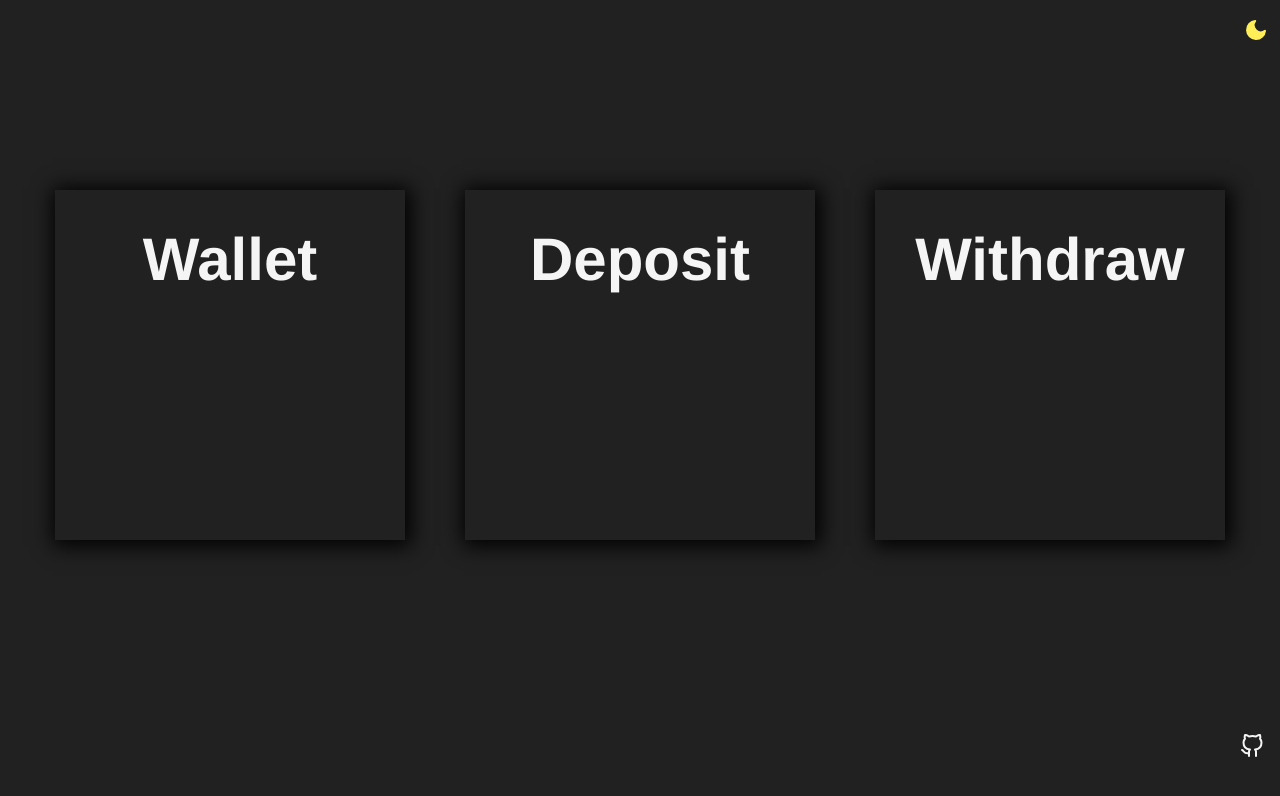
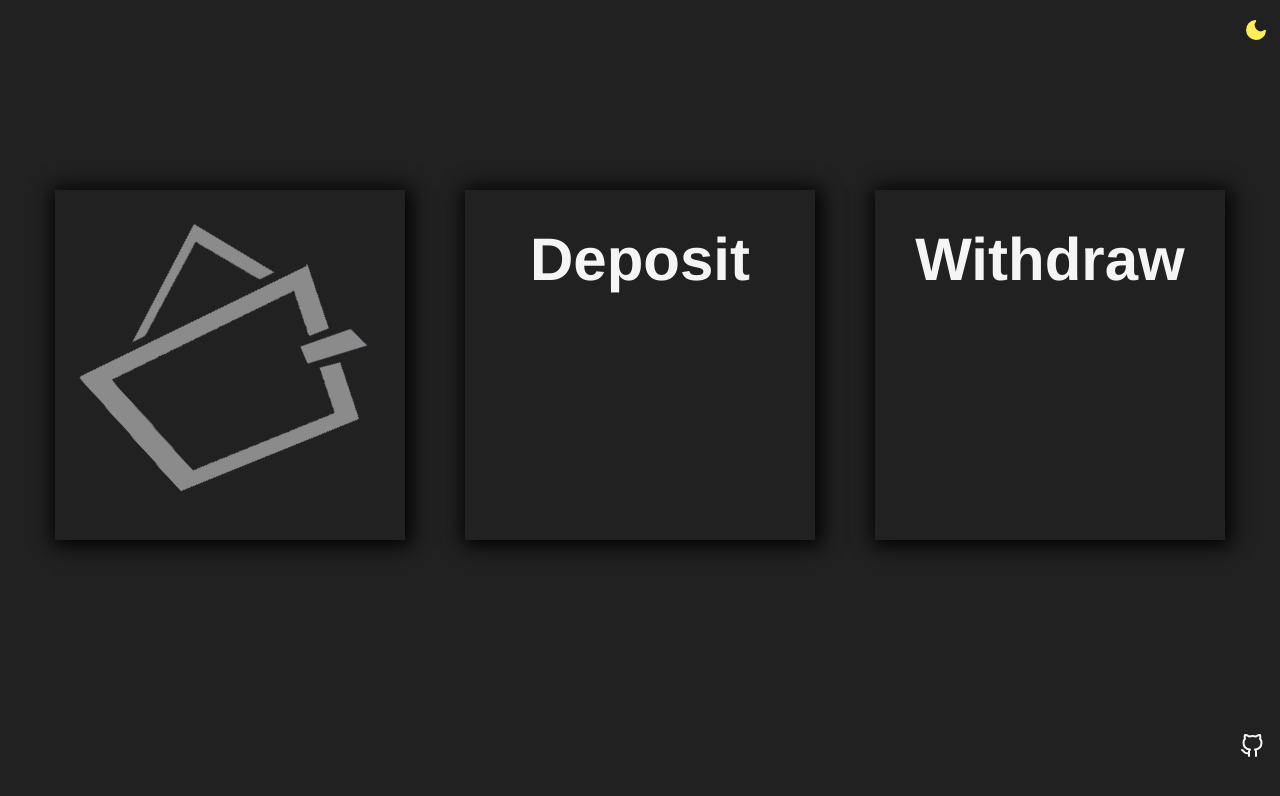
Before and after one commit to Danyelss/License-SPA-React, a React app: page /#/ in a window 1280 px wide. Shown: the top 796 px of the page. Built offline with nearby package versions, Linux system fonts and the light colour scheme; a web font is replaced by a local one.

Commit message:
wallet icon added - needs to be made in Illustrator

```diff
--- a/src/pages/HomePage.js
+++ b/src/pages/HomePage.js
@@ -1,5 +1,6 @@
 import React from 'react';
 import { css } from '@emotion/react';
+import walletIcon  from '../assets/wallet.png'
 
 const HomePageStyle = css`
   h1 {
@@ -18,7 +19,7 @@ const HomePage = () => {
     <div css={[HomePageStyle]}>
 
     <div class="square slide-bottom">
-            <h1>Wallet</h1>
+            <img  src={walletIcon} alt="fireSpot"/>
     </div>
     <div class="square slide-bottom">
         <h1>Deposit</h1>
```
Also changed, not shown: src/assets/wallet.png (added), 1 other file (tests, documents, lock files or other folders).
